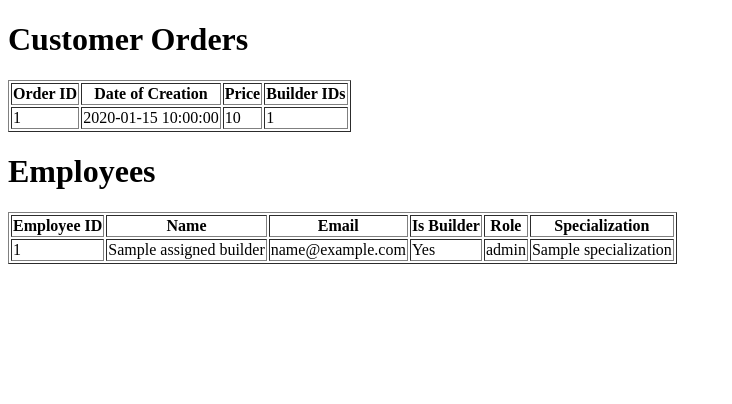
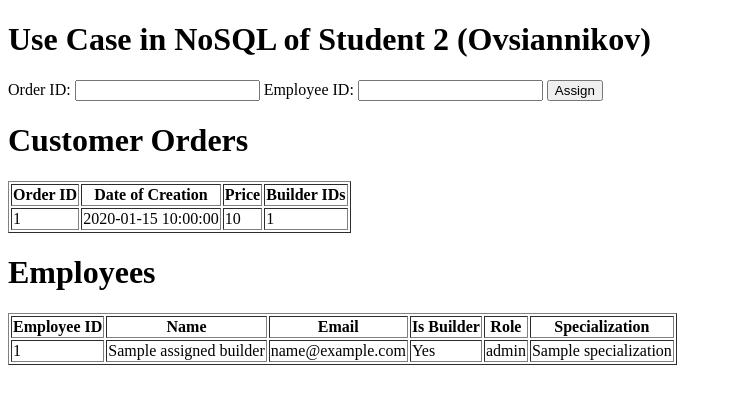
Before and after one commit to ser0vs/imse_yacht, a Flask app: page /usecase_student2_nosql in a window 1280 px wide. Shown: the top 404 px of the page, without its empty margins (0-732 px from the left). Run offline with Flask 3, Linux system fonts and the light colour scheme; tables that the repository leaves empty hold one stand-in row (values such as "Sample post"); a database or web service that is not in the repository returns one stand-in record (values such as "Sample title").

Commit message:
working usecase of sergei on nosql

```diff
--- a/app.py
+++ b/app.py
@@ -617,19 +617,22 @@ def report_student2():
     return render_template("report_student2.html", builders=builders)
 
 
-@app.route("/usecase_student2_nosql", methods=["GET"])
+
+@app.route("/usecase_student2_nosql", methods=["GET", "POST"])
 def usecase_student2_nosql():
     db = connect_to_mongo()
     orders_coll = db.orders
-
+    employees_coll = db.employees  # Access employees collection
     error_message = ""
+    success_message = ""
+    orders = []
+    employees = []
 
     try:
         # Fetch all orders from the collection
         orders = list(orders_coll.find({}, {"_id": 0}))  # Exclude MongoDB `_id`
 
         # Prepare employees table from assignedBuilders
-        employees = []
         employee_ids = set()  # To avoid duplicates
 
         for order in orders:
@@ -645,15 +648,51 @@ def usecase_student2_nosql():
                     })
                     employee_ids.add(builder["employeeID"])
 
+        if request.method == "POST":
+            # Retrieve data from the form
+            order_id = int(request.form["orderID"])
+            employee_id = int(request.form["employeeID"])
+
+            # Validate orderID existence
+            order = orders_coll.find_one({"orderID": order_id})
+            if not order:
+                error_message = f"Order with ID {order_id} does not exist."
+            else:
+                # Validate employeeID existence and builder status
+                employee = employees_coll.find_one({"employeeID": employee_id})
+                if not employee:
+                    error_message = f"Employee with ID {employee_id} does not exist."
+                elif not employee.get("isBuilder", False):
+                    error_message = f"Employee with ID {employee_id} is not a builder."
+                else:
+                    # Check if the employee is already assigned to the order
+                    if any(builder["employeeID"] == employee_id for builder in order.get("assignedBuilders", [])):
+                        error_message = f"Order {order_id} is already assigned to Employee {employee_id}."
+                    else:
+                        # Assign the employee to the order
+                        orders_coll.update_one(
+                            {"orderID": order_id},
+                            {"$push": {"assignedBuilders": {
+                                "employeeID": employee["employeeID"],
+                                "name": employee["name"],
+                                "email": employee["email"],
+                                "role": employee.get("role", ""),
+                                "specialization": employee.get("specialization", "")
+                            }}}
+                        )
+                        success_message = f"Employee {employee_id} successfully assigned to Order {order_id}."
+
     except Exception as e:
-        error_message = f"An error occurred while fetching data: {e}"
+        error_message = f"An error occurred: {e}"
 
     return render_template(
         "usecase_student2_nosql.html",
         orders=orders,
         employees=employees,
-        error_message=error_message
+        error_message=error_message,
+        success_message=success_message
     )
+
 
 
 
--- a/templates/usecase_student2_nosql.html
+++ b/templates/usecase_student2_nosql.html
@@ -1,9 +1,28 @@
 <!DOCTYPE html>
 <html>
 <head>
-    <title>Use Case - Student 2</title>
+    <title>Use Case in NoSQL of Student 2 (Ovsiannikov)</title>
 </head>
 <body>
+    <h1>Use Case in NoSQL of Student 2 (Ovsiannikov)</h1>
+
+    <!-- Form to assign builder to an order -->
+    <form method="POST" action="/usecase_student2_nosql">
+        <label for="orderID">Order ID:</label>
+        <input type="text" id="orderID" name="orderID" required>
+        <label for="employeeID">Employee ID:</label>
+        <input type="text" id="employeeID" name="employeeID" required>
+        <button type="submit">Assign</button>
+    </form>
+
+    <!-- Error or success message -->
+    {% if error_message %}
+    <p style="color: red;">{{ error_message }}</p>
+    {% elif success_message %}
+    <p style="color: green;">{{ success_message }}</p>
+    {% endif %}
+
+    <!-- Tables for orders and employees -->
     <h1>Customer Orders</h1>
     <table border="1">
         <thead>
@@ -57,9 +76,5 @@
             {% endfor %}
         </tbody>
     </table>
-
-    {% if error_message %}
-    <p style="color: red;">{{ error_message }}</p>
-    {% endif %}
 </body>
 </html>
```
